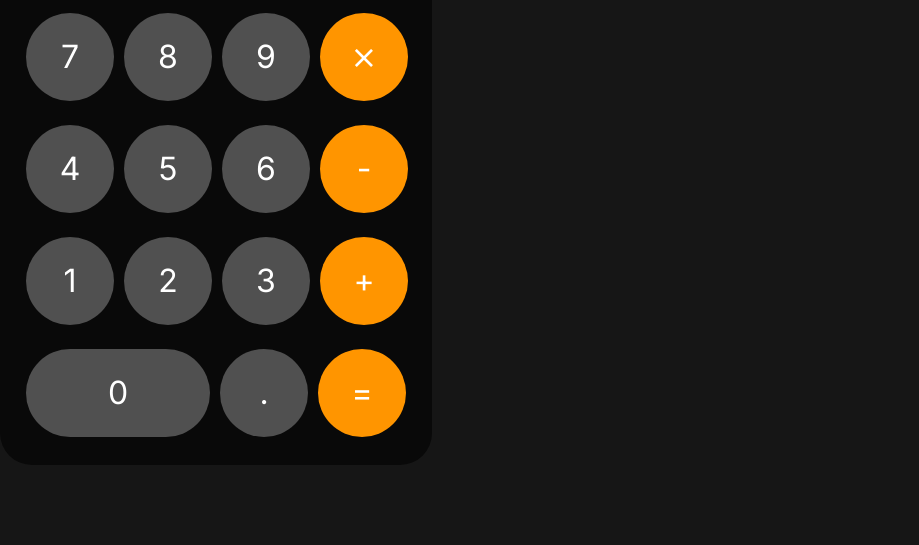
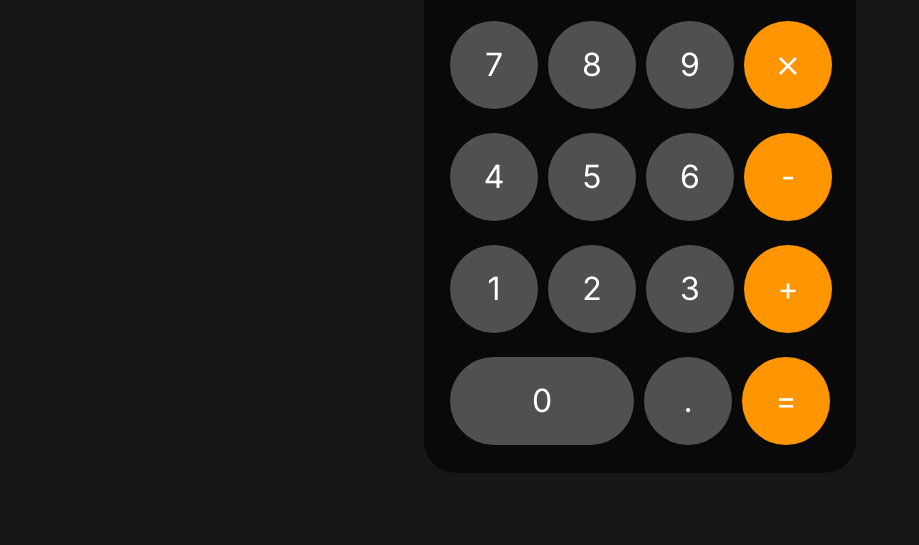
Before and after one commit to prpkng/ios-calculator, a website with bundled scripts: page index.html in a window 1280 px wide. Shown: the part 255-800 px from the top of the page, without its empty margins (0-919 px from the left). Built offline with nearby package versions, Linux system fonts and the light colour scheme.

Commit message:
Update style.css

```diff
--- a/style.css
+++ b/style.css
@@ -2,7 +2,6 @@
 
 body {
 	background: #161616;
-	margin: auto;
 }
 
 #calc_bg {
@@ -13,6 +12,7 @@ body {
     background-color: #090909;
     border-radius: 2em;
     padding: 1em;
+    margin: auto;
 }
 
 .results {
```
